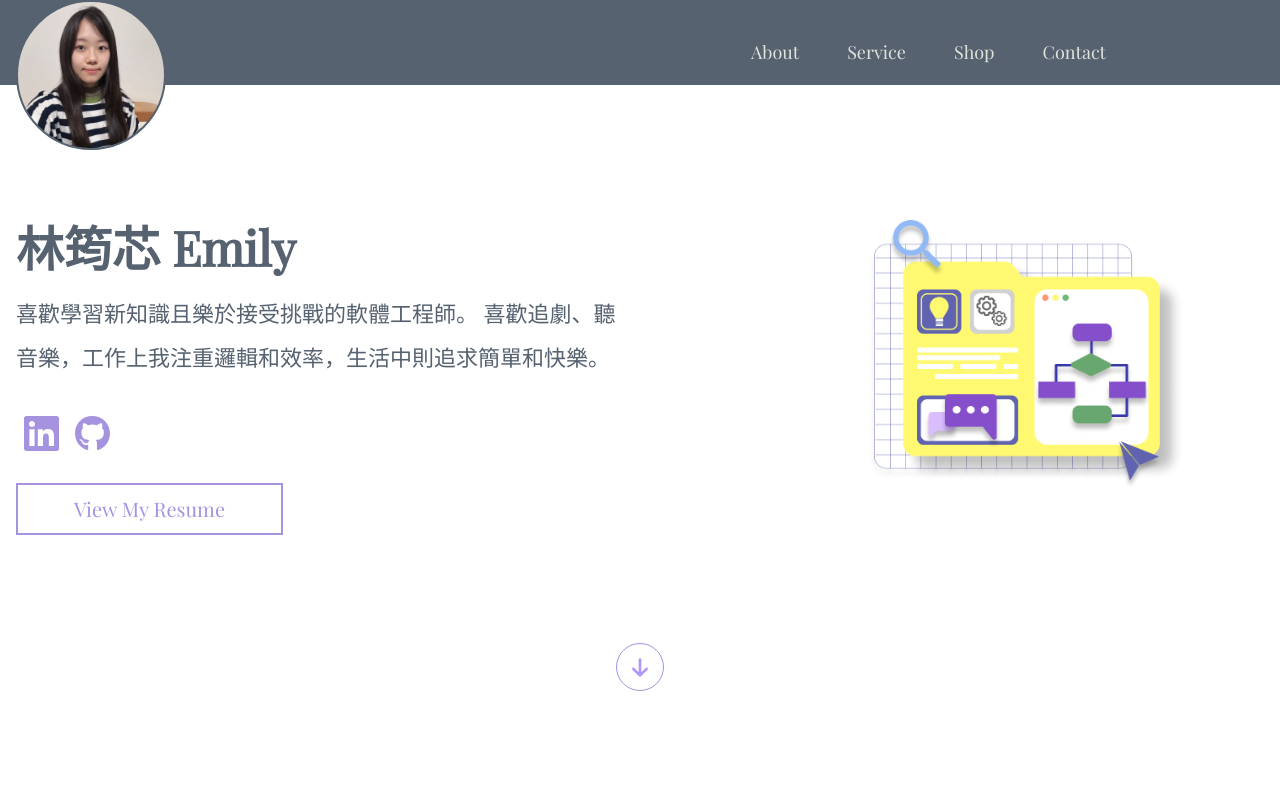
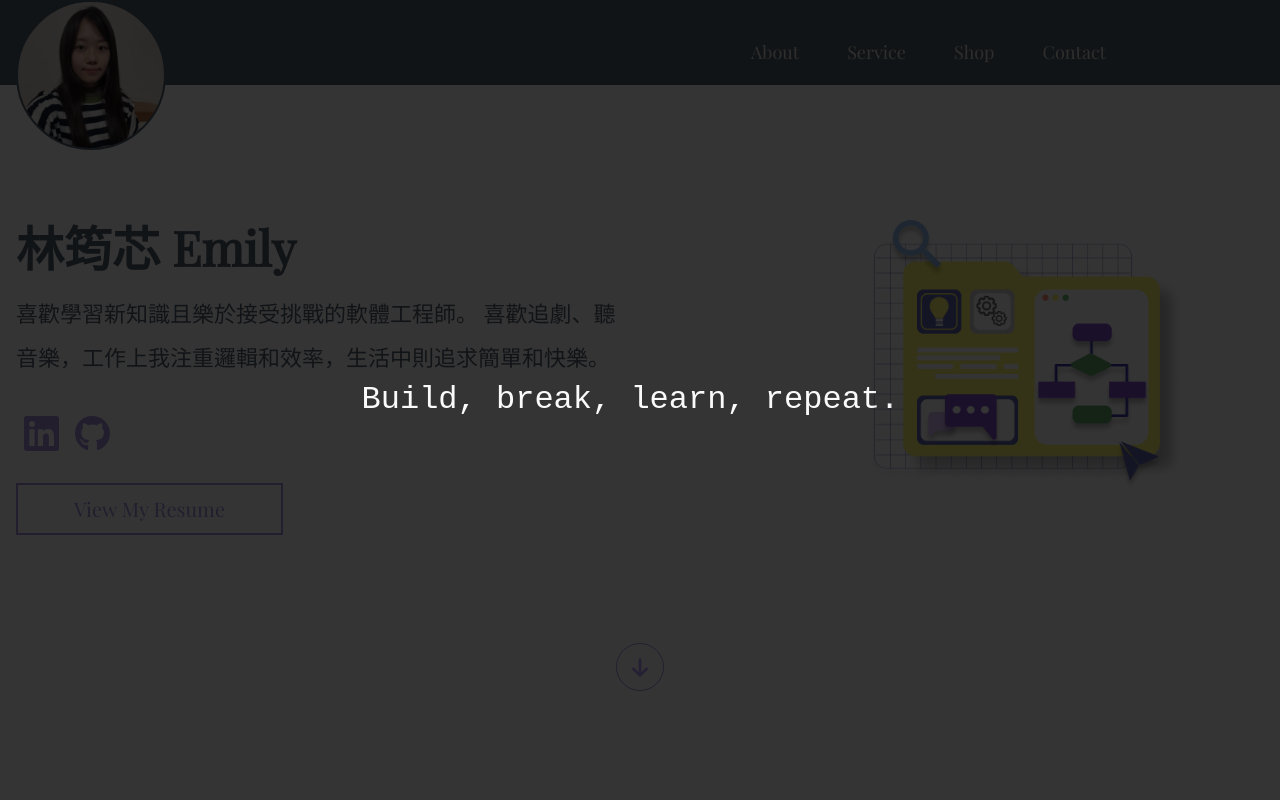
Before and after one commit to xin315023/emilyresume, a Vue app in the folder vite-project/: page / in a window 1280 px wide. Shown: the top 800 px of the page. Built offline with nearby package versions, Linux system fonts and the light colour scheme; the HTML template or start-up script is replaced by a standard one.

Commit message:
新增登入動畫

```diff
--- a/vite-project/src/App.vue
+++ b/vite-project/src/App.vue
@@ -1,4 +1,5 @@
 <template>
+  <Pageloading />
   <div id="app">
     <Headerbar />
     <About />
@@ -9,6 +10,7 @@
 </template>
 
 <script setup>
+import Pageloading from './components/Pageloading.vue'
 import Headerbar from './components/Header.vue'
 import About from './components/About.vue'
 import Projects from './components/Projects.vue'
--- /dev/null
+++ b/vite-project/src/components/Pageloading.vue
@@ -0,0 +1,72 @@
+<template>
+	<div v-if="show" class="loading-screen">
+	  <div class="typing-text">
+		{{ visibleText }}<span class="cursor">|</span>
+	  </div>
+	</div>
+  </template>
+
+  <script setup>
+  import { ref, onMounted } from 'vue'
+
+  const show = ref(true)
+  const fullText = 'Build, break, learn, repeat.'
+  const visibleText = ref('')
+  let index = 0
+
+  onMounted(() => {
+	const interval = setInterval(() => {
+	  if (index < fullText.length) {
+		visibleText.value += fullText[index++]
+	  } else {
+		clearInterval(interval)
+		  setTimeout(() => {
+			show.value = false
+		  }, 3000) // 結束後延遲淡出
+	  }
+	}, 150)
+  })
+  </script>
+
+  <style scoped>
+  .loading-screen {
+	position: fixed;
+	top: 0;
+	left: 0;
+	width: 100%;
+	height: 100%;
+	background: radial-gradient(circle, #000000, #000000);
+	display: flex;
+	align-items: center;
+	justify-content: center;
+	z-index: 9999;
+	animation: fadeOut 1.3s ease-in 4.5s forwards;
+  }
+
+  .typing-text {
+	font-size: 2rem;
+	color: #f9f9f9;
+	font-family: 'Courier New', monospace;
+	white-space: nowrap;
+	overflow: hidden;
+  }
+
+  .cursor {
+	display: inline-block;
+	animation: blink 1s step-start infinite;
+	color: #f9f9f9;
+  }
+
+  @keyframes blink {
+	50% {
+	  opacity: 0;
+	}
+  }
+
+  @keyframes fadeOut {
+	to {
+	  opacity: 0;
+	  visibility: hidden;
+	}
+  }
+  </style>
```
